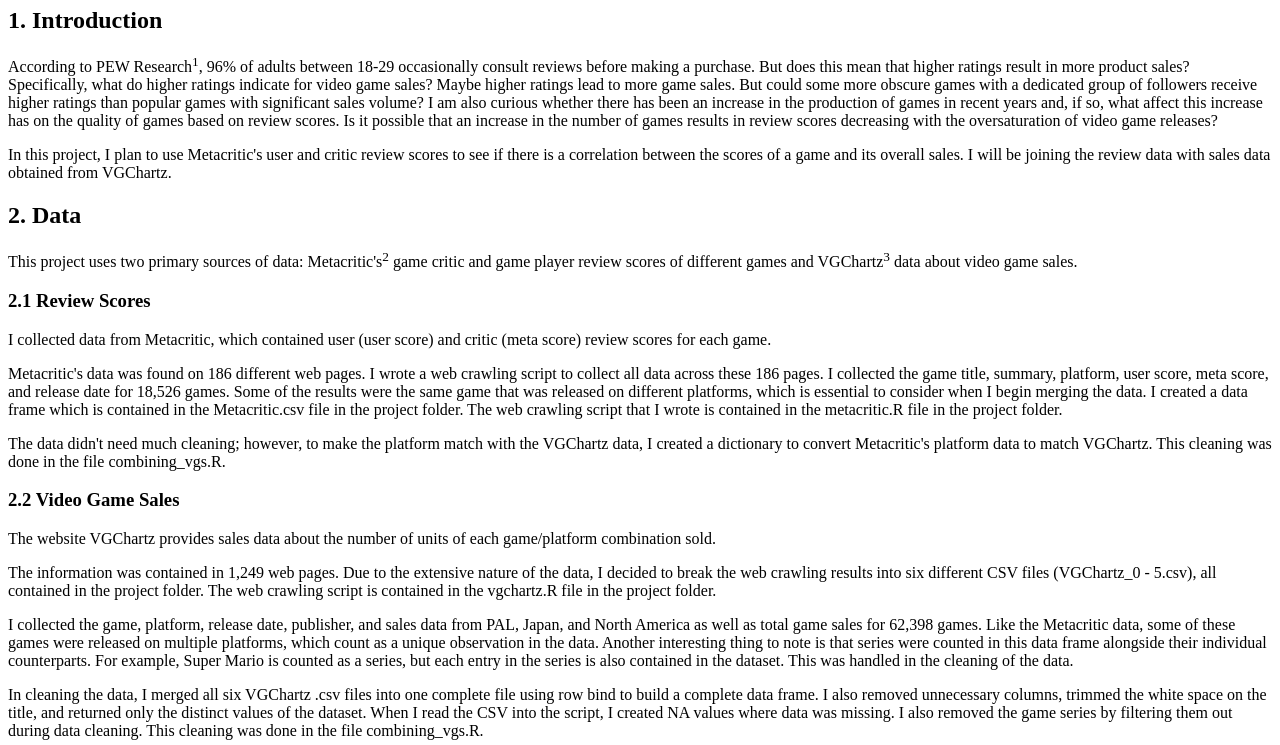
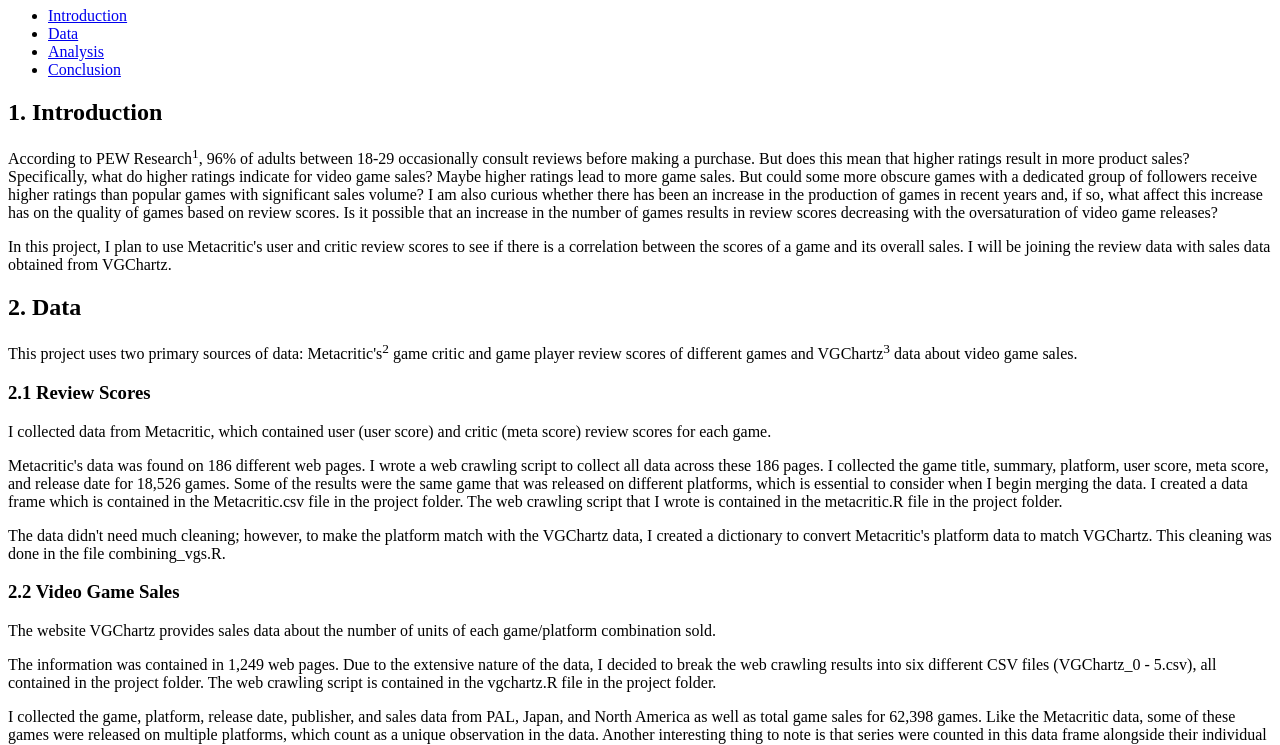
Before and after one commit to luketruesdale/3300-module7, a plain HTML site: page index.html in a window 1280 px wide. Shown: the part 73-818 px from the top of the page. Drawn offline with Linux system fonts and the light colour scheme.

Commit message:
Navigation added

```diff
--- a/index.html
+++ b/index.html
@@ -11,7 +11,14 @@
     </header>
 
     <nav>
-    </nav>
+        <ul>
+            <li><a href="#introduction">Introduction</a></li>
+            <li><a href="#data">Data</a></li>
+            <li><a href="#analysis">Analysis</a></li>
+            <li><a href="#conclusion">Conclusion</a></li>
+        </ul>
+</nav>
+
 
     <main>
         <section id="introduction">
```
